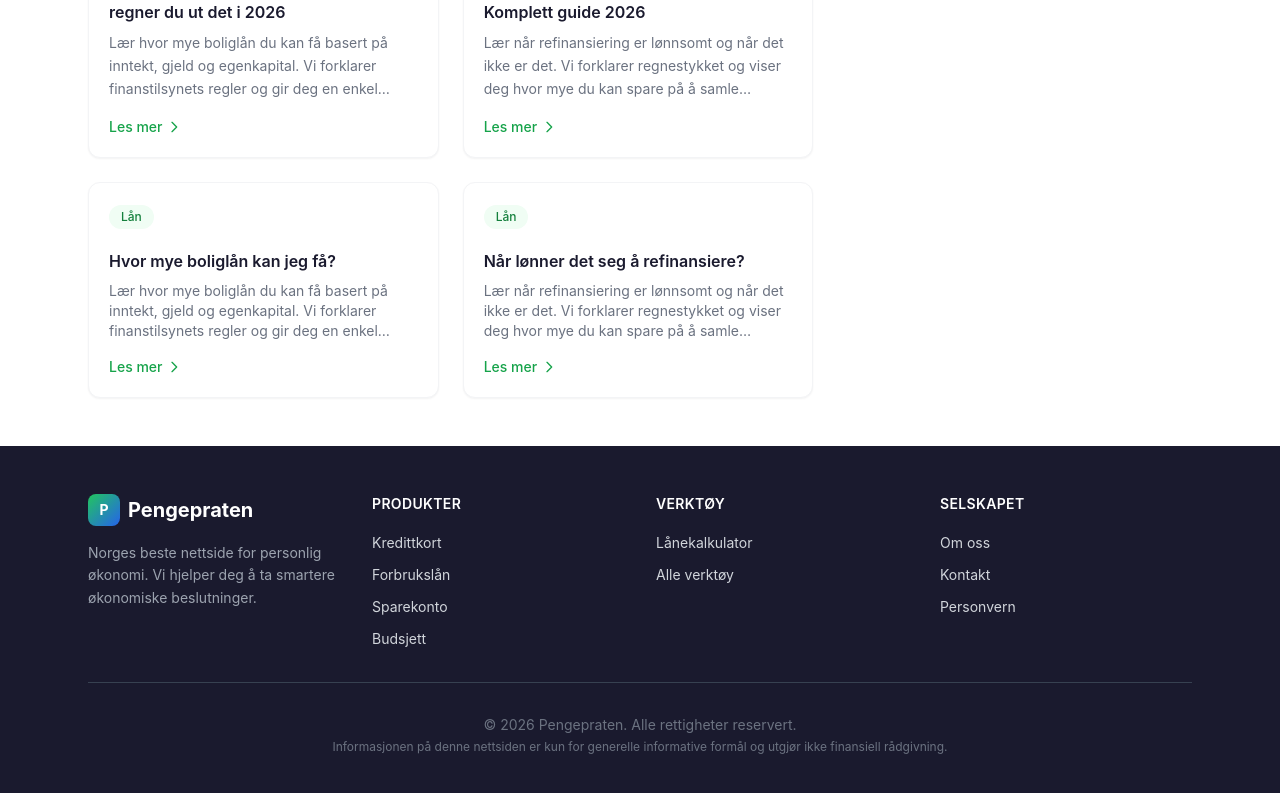
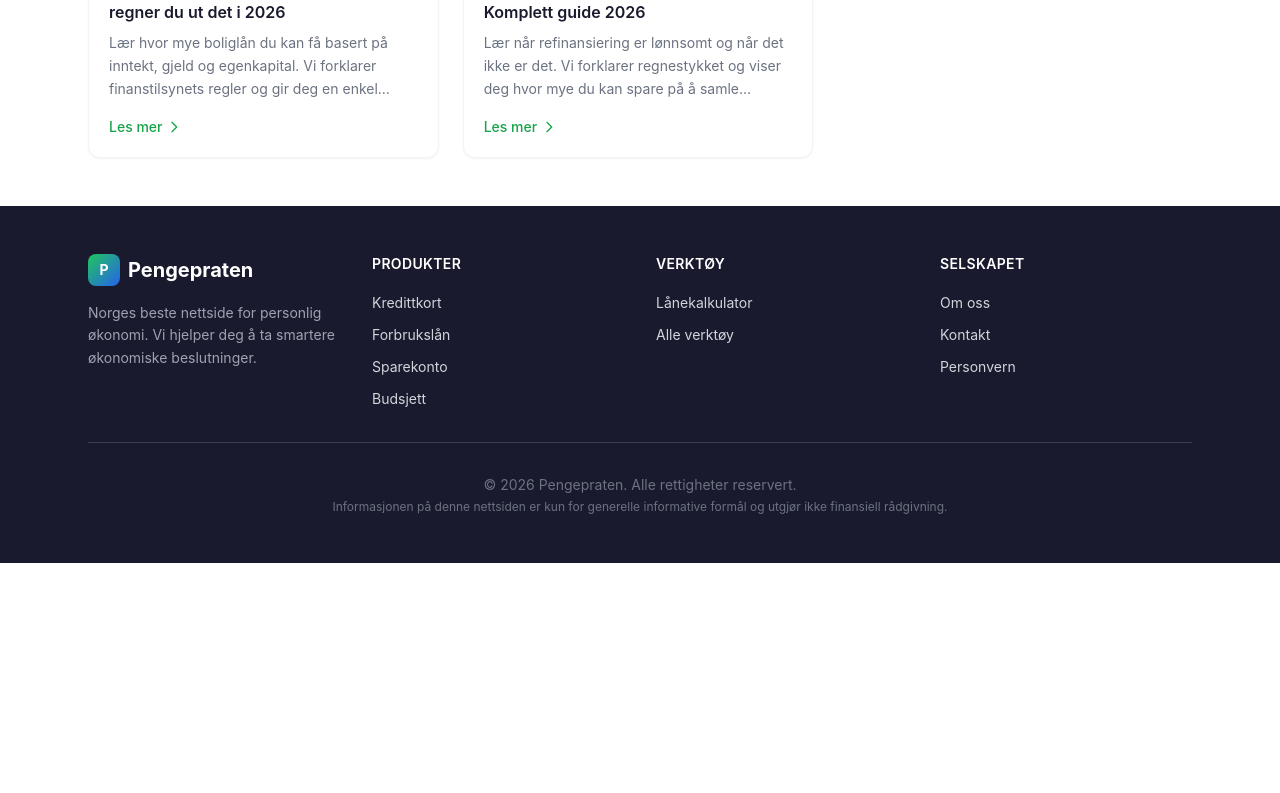
Before and after one commit to oddmundleikvoll/pengepraten, a Next.js app: page /lan in a window 1280 px wide. Shown: the part 1108-1901 px from the top of the page. After the commit the page ends 1671 px from the top, so only its background shows below. Built offline with nearby package versions, Linux system fonts and the light colour scheme.

Commit message:
fix: navigasjon og plassering - Verktøy-meny peker til /verktøy (ikke direkte til lånekalkulator), fjern duplikat-artikler på /lan og /kredittkort, rename lånekalkulator til forbrukslånskalkulator, sorter siste artikler etter dato

```diff
--- a/app/kredittkort/page.tsx
+++ b/app/kredittkort/page.tsx
@@ -52,29 +52,6 @@ export default function KredittkortPage() {
               {articles.map((article) => (
                 <ArticleCard key={article.slug} article={article} />
               ))}
-              <Link href="/kredittkort/beste-kredittkort-norge-2026" className="group">
-                <article className="bg-white rounded-xl border border-gray-100 shadow-sm hover:shadow-md hover:border-accent-200 transition-all duration-200 overflow-hidden">
-                  <div className="px-5 pt-5 pb-0">
-                    <span className="inline-block px-3 py-1 text-xs font-medium bg-accent-50 text-accent-700 rounded-full">
-                      Kredittkort
-                    </span>
-                  </div>
-                  <div className="p-5">
-                    <h3 className="font-semibold text-norsk-dark group-hover:text-accent-600 transition-colors mb-2">
-                      Beste kredittkort for norske forbrukere i 2026
-                    </h3>
-                    <p className="text-sm text-gray-500 line-clamp-3">
-                      Vi har testet og sammenlignet de beste kredittkortene i Norge. Se hvilket kort som passer deg best — med cashback, reiseforsikring og uten årsavgift.
-                    </p>
-                    <div className="mt-4 flex items-center text-sm text-accent-600 font-medium">
-                      <span>Les mer</span>
-                      <svg className="w-4 h-4 ml-1 group-hover:translate-x-1 transition-transform" fill="none" stroke="currentColor" viewBox="0 0 24 24">
-                        <path strokeLinecap="round" strokeLinejoin="round" strokeWidth={2} d="M9 5l7 7-7 7" />
-                      </svg>
-                    </div>
-                  </div>
-                </article>
-              </Link>
             </div>
           </div>
 
--- a/app/lan/page.tsx
+++ b/app/lan/page.tsx
@@ -48,52 +48,6 @@ export default function LanPage() {
               {articles.map((article) => (
                 <ArticleCard key={article.slug} article={article} />
               ))}
-              <Link href="/lan/hvor-mye-boliglan-kan-jeg-fa" className="group">
-                <article className="bg-white rounded-xl border border-gray-100 shadow-sm hover:shadow-md hover:border-primary-200 transition-all duration-200 overflow-hidden">
-                  <div className="px-5 pt-5 pb-0">
-                    <span className="inline-block px-3 py-1 text-xs font-medium bg-primary-50 text-primary-700 rounded-full">
-                      Lån
-                    </span>
-                  </div>
-                  <div className="p-5">
-                    <h3 className="font-semibold text-norsk-dark group-hover:text-primary-600 transition-colors mb-2">
-                      Hvor mye boliglån kan jeg få?
-                    </h3>
-                    <p className="text-sm text-gray-500 line-clamp-3">
-                      Lær hvor mye boliglån du kan få basert på inntekt, gjeld og egenkapital. Vi forklarer finanstilsynets regler og gir deg en enkel formel.
-                    </p>
-                    <div className="mt-4 flex items-center text-sm text-primary-600 font-medium">
-                      <span>Les mer</span>
-                      <svg className="w-4 h-4 ml-1 group-hover:translate-x-1 transition-transform" fill="none" stroke="currentColor" viewBox="0 0 24 24">
-                        <path strokeLinecap="round" strokeLinejoin="round" strokeWidth={2} d="M9 5l7 7-7 7" />
-                      </svg>
-                    </div>
-                  </div>
-                </article>
-              </Link>
-              <Link href="/lan/nar-lonner-refinansiering" className="group">
-                <article className="bg-white rounded-xl border border-gray-100 shadow-sm hover:shadow-md hover:border-primary-200 transition-all duration-200 overflow-hidden">
-                  <div className="px-5 pt-5 pb-0">
-                    <span className="inline-block px-3 py-1 text-xs font-medium bg-primary-50 text-primary-700 rounded-full">
-                      Lån
-                    </span>
-                  </div>
-                  <div className="p-5">
-                    <h3 className="font-semibold text-norsk-dark group-hover:text-primary-600 transition-colors mb-2">
-                      Når lønner det seg å refinansiere?
-                    </h3>
-                    <p className="text-sm text-gray-500 line-clamp-3">
-                      Lær når refinansiering er lønnsomt og når det ikke er det. Vi forklarer regnestykket og viser deg hvor mye du kan spare på å samle gjelden.
-                    </p>
-                    <div className="mt-4 flex items-center text-sm text-primary-600 font-medium">
-                      <span>Les mer</span>
-                      <svg className="w-4 h-4 ml-1 group-hover:translate-x-1 transition-transform" fill="none" stroke="currentColor" viewBox="0 0 24 24">
-                        <path strokeLinecap="round" strokeLinejoin="round" strokeWidth={2} d="M9 5l7 7-7 7" />
-                      </svg>
-                    </div>
-                  </div>
-                </article>
-              </Link>
             </div>
           </div>
 
--- a/app/verktøy/page.tsx
+++ b/app/verktøy/page.tsx
@@ -17,7 +17,7 @@ const tools = [
   },
   {
     href: '/verktøy/lånekalkulator',
-    title: 'Lånekalkulator',
+    title: 'Forbrukslånskalkulator',
     description: 'Beregn månedlig kostnad, total rente og effektiv rente for forbrukslån.',
     icon: '🧮',
     color: 'bg-primary-50',
--- a/components/Header.tsx
+++ b/components/Header.tsx
@@ -5,7 +5,7 @@ const navItems = [
   { href: '/lan', label: 'Lån' },
   { href: '/sparing', label: 'Sparing' },
   { href: '/budsjett', label: 'Budsjett' },
-  { href: '/verktøy/lånekalkulator', label: 'Verktøy' },
+  { href: '/verktøy', label: 'Verktøy' },
 ]
 
 export default function Header() {
--- a/lib/articles.ts
+++ b/lib/articles.ts
@@ -93,7 +93,7 @@ export const articles: Article[] = [
   },
 ]
 
-export const latestArticles = articles.slice(0, 4)
+export const latestArticles = [...articles].sort((a, b) => new Date(b.date).getTime() - new Date(a.date).getTime()).slice(0, 4)
 
 export function getArticlesByPillar(pillar: string): Article[] {
   return articles.filter(a => a.pillar === pillar)
```
